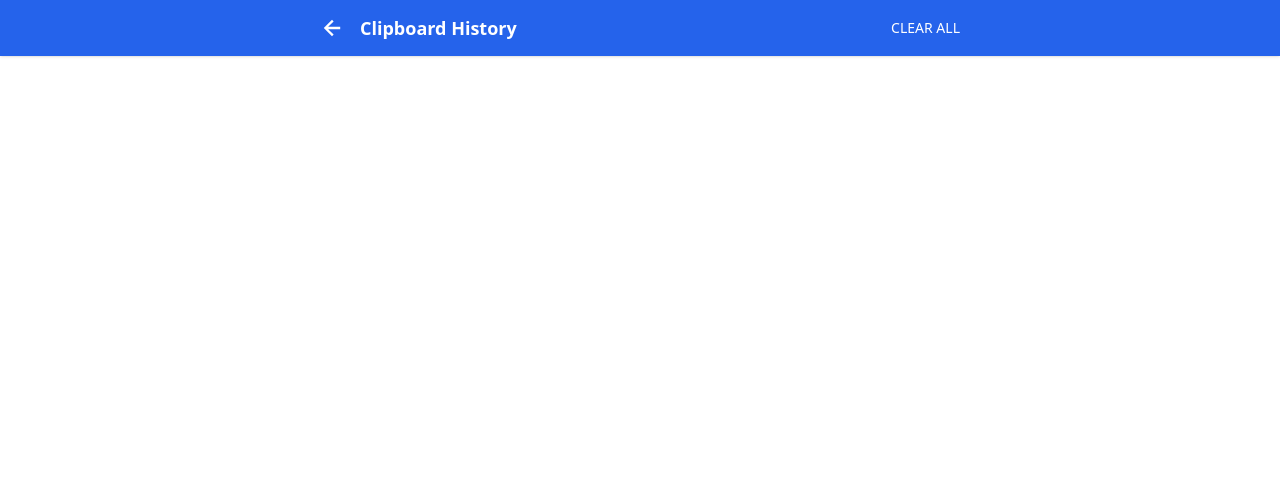
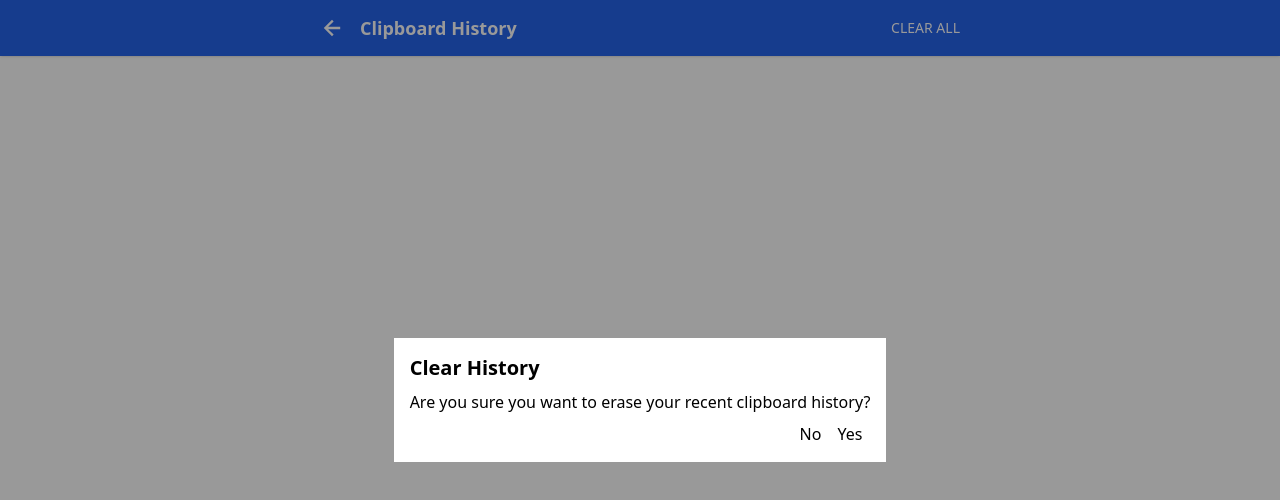
Before and after one commit to bryanjenningz/japanese-dictionary, a Next.js app: page /clip-reader-history in a window 1280 px wide. Both pictures are taken after a click on the button "CLEAR ALL". Shown: the top 500 px of the page. Built offline with nearby package versions, Linux system fonts and the light colour scheme.

Commit message:
Add clear clip history modal

```diff
--- a/src/components/ClipReaderHistoryHeader.tsx
+++ b/src/components/ClipReaderHistoryHeader.tsx
@@ -3,18 +3,17 @@ import { type DarkModeState, useDarkModeStore } from "~/stores/darkModeStore";
 import { useStore } from "~/stores/useStore";
 import { classNames } from "~/utils/classNames";
 import { ArrowBackIcon } from "~/icons/ArrowBack";
-import { useClipReaderTextStore } from "~/stores/clipReaderTextStore";
 
-export const ClipReaderHistoryHeader = () => {
+export const ClipReaderHistoryHeader = ({
+  openModal,
+}: {
+  openModal: () => void;
+}) => {
   const router = useRouter();
 
   const isDarkMode = useStore<DarkModeState, DarkModeState["isDarkMode"]>(
     useDarkModeStore,
     (x) => x.isDarkMode
-  );
-
-  const clearAllClipReaderTexts = useClipReaderTextStore(
-    (x) => x.clearAllClipReaderTexts
   );
 
   return (
@@ -33,10 +32,7 @@ export const ClipReaderHistoryHeader = () => {
 
           <h1 className="grow text-lg font-semibold">Clipboard History</h1>
 
-          <button
-            className="h-full px-4 text-sm uppercase"
-            onClick={clearAllClipReaderTexts}
-          >
+          <button className="h-full px-4 text-sm uppercase" onClick={openModal}>
             Clear all
           </button>
         </section>
--- a/src/pages/clip-reader-history.tsx
+++ b/src/pages/clip-reader-history.tsx
@@ -1,4 +1,6 @@
+import { useState } from "react";
 import { ClipReaderHistoryHeader } from "~/components/ClipReaderHistoryHeader";
+import { Modal } from "~/components/Modal";
 import {
   type ClipReaderTextState,
   useClipReaderTextStore,
@@ -19,6 +21,12 @@ export default function ClipReaderHistory() {
     ClipReaderTextState["clipReaderTexts"]
   >(useClipReaderTextStore, (x) => x.clipReaderTexts);
 
+  const clearAllClipReaderTexts = useClipReaderTextStore(
+    (x) => x.clearAllClipReaderTexts
+  );
+
+  const [isModalShown, setIsModalShown] = useState(false);
+
   return (
     <main
       className={classNames(
@@ -26,7 +34,7 @@ export default function ClipReaderHistory() {
         isDarkMode ? "bg-black text-white" : "bg-white text-black"
       )}
     >
-      <ClipReaderHistoryHeader />
+      <ClipReaderHistoryHeader openModal={() => setIsModalShown(true)} />
 
       <div className="w-full max-w-2xl">
         <ul className="pt-10">
@@ -48,6 +56,32 @@ export default function ClipReaderHistory() {
           })}
         </ul>
       </div>
+
+      <Modal isShown={isModalShown} onClose={() => setIsModalShown(false)}>
+        <div className="flex flex-col gap-2">
+          <h2 className="text-xl font-semibold">Clear History</h2>
+          <p>{`Are you sure you want to erase your recent clipboard history?`}</p>
+          <div
+            className={classNames(
+              "flex justify-end uppercase",
+              isDarkMode ? "text-blue-500" : "text-black"
+            )}
+          >
+            <button className="px-2" onClick={() => setIsModalShown(false)}>
+              No
+            </button>
+            <button
+              className="px-2"
+              onClick={() => {
+                clearAllClipReaderTexts();
+                setIsModalShown(false);
+              }}
+            >
+              Yes
+            </button>
+          </div>
+        </div>
+      </Modal>
     </main>
   );
 }
```
